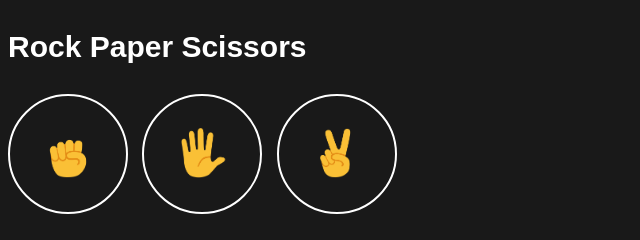
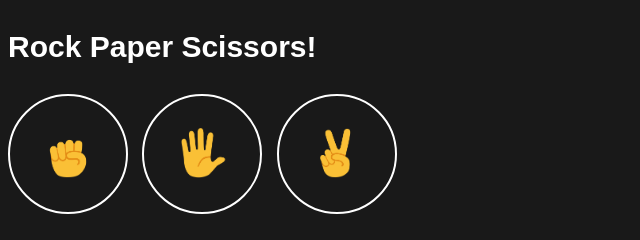
Before and after one commit to ucuber1/myRepository1, a plain HTML site: page index.html in a window 1280 px wide. Shown: the top 240 px of the page, 0-640 px from the left. Drawn offline with Linux system fonts and the light colour scheme.

Commit message:
Update index.html

```diff
--- a/index.html
+++ b/index.html
@@ -5,7 +5,7 @@
     <link rel="stylesheet" href="rockpaperscissors.css" />
   </head>
   <body>
-    <p class="title">Rock Paper Scissors</p>
+    <p class="title">Rock Paper Scissors!</p>
     <button
       class="move-button"
       onclick="
```
